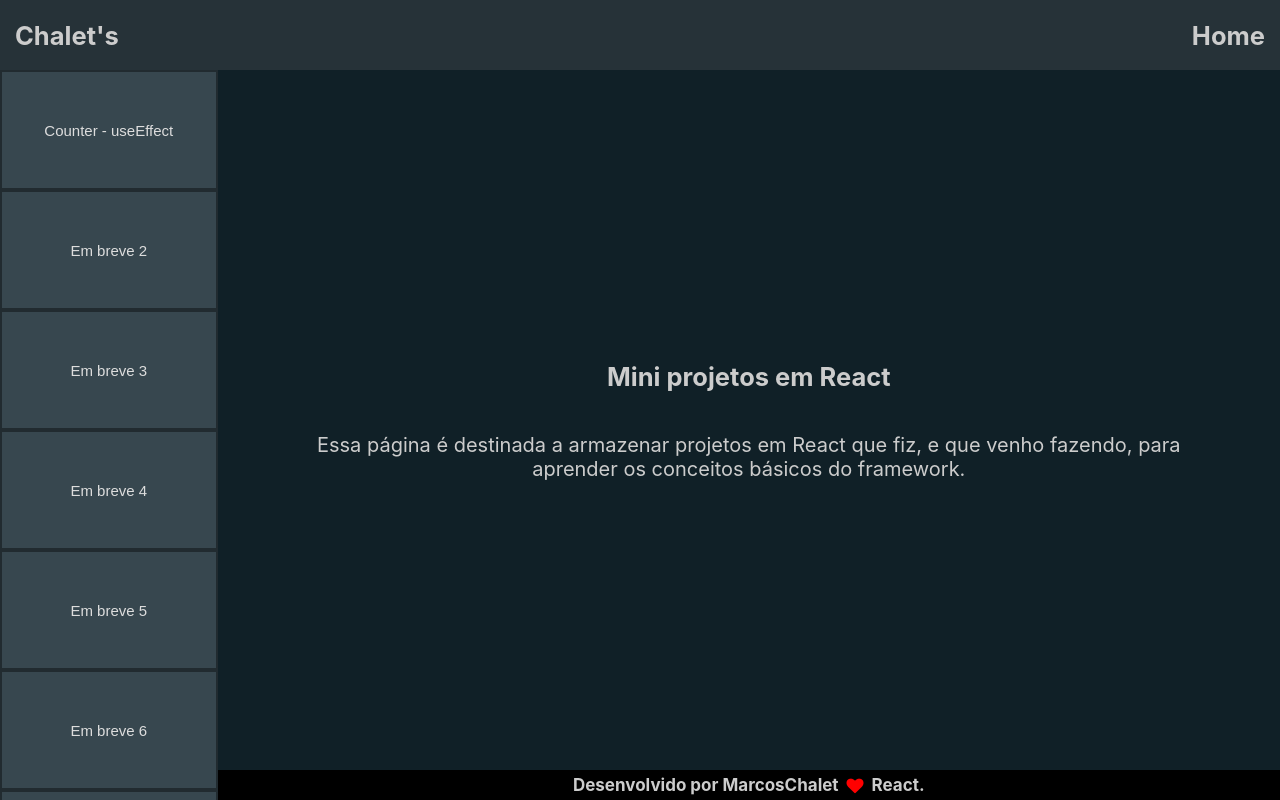
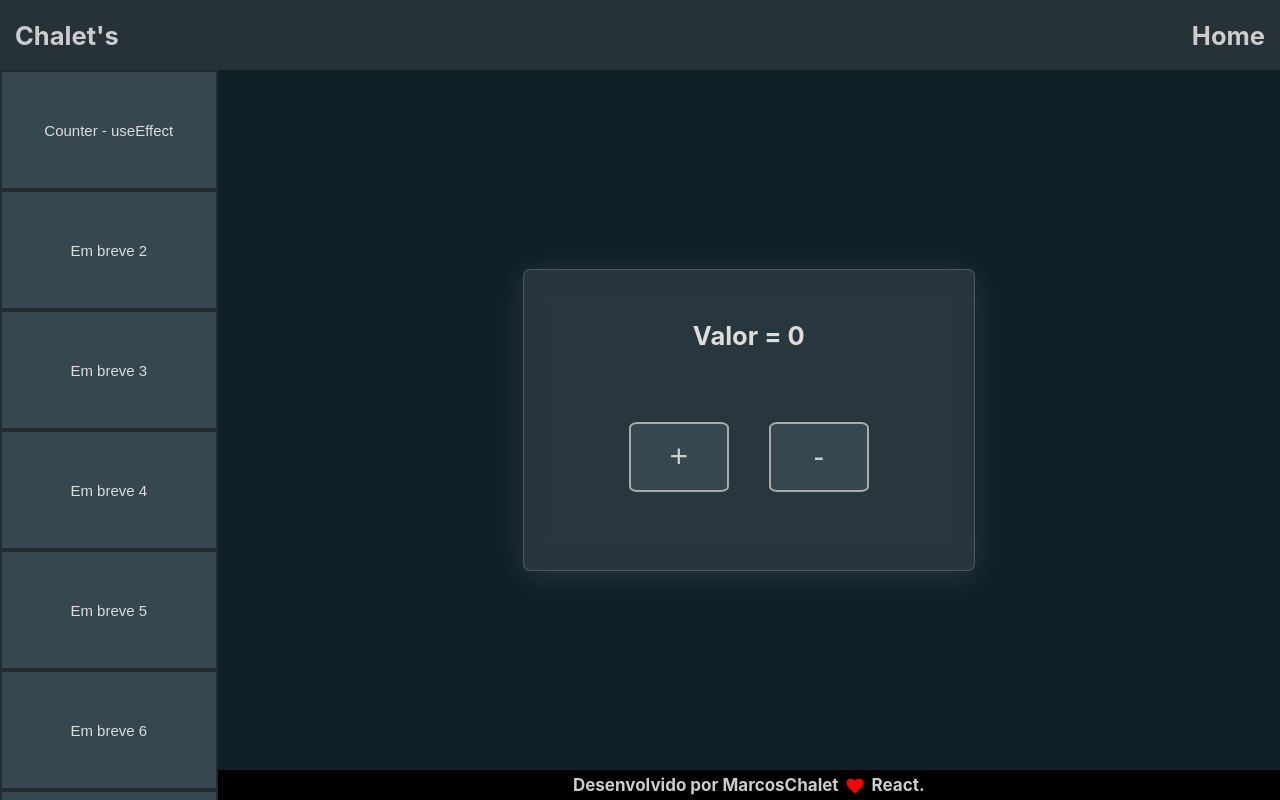
Before and after one commit to marcosChalet/my-react-exercises-page, a React (Create React App) app: page /counter in a window 1280 px wide. Built offline with nearby package versions, Linux system fonts and the light colour scheme.

Commit message:
:sparkles: feat: project remake

```diff
--- a/src/components/template/Main/index.jsx
+++ b/src/components/template/Main/index.jsx
@@ -26,7 +26,7 @@ const Projects = _ => {
     <aside className="projects-list">
       <ul className="menu-projects-area">
         {myProjects.map(project =>
-          <li key={project} className="project"><Link to="/clock"><button>{project}</button></Link></li>
+          <li key={project} className="project"><Link to="/counter"><button>{project}</button></Link></li>
         )}
       </ul>
     </aside>
--- a/src/main/AppRoutes.jsx
+++ b/src/main/AppRoutes.jsx
@@ -8,17 +8,16 @@ import {
 import Home from '../components/Home/'
 import Counter from '../components/Counter/'
 
-const MyRoutes = _ => {
+const AppRoutes = _ => {
   return (
-    // <Router basename={process.env.PUBLIC_URL} >
-    <Router>
+    <Router basename={process.env.PUBLIC_URL} >
       <Routes>
         <Route exact path='/' element={<Home />} />
-        <Route exact path='/clock' element={<Counter />} />
+        <Route exact path='/counter' element={<Counter />} />
         <Route path='*' element={<Home />} />
       </Routes>
     </Router>
   )
 }
 
-export default MyRoutes
+export default AppRoutes
```
Also changed, not shown: 1 other file (tests, documents, lock files or other folders).
